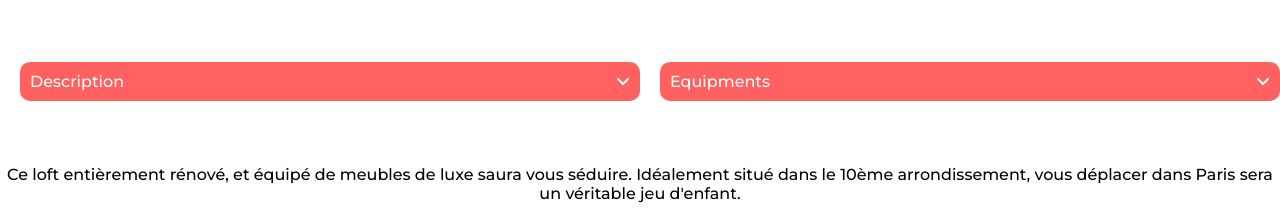
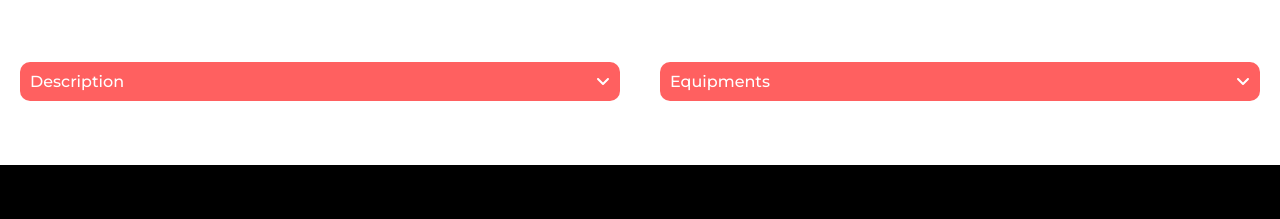
Before and after one commit to MathisZerbib/Zerbib_Mathis_10_240622, a React (Create React App) app: page /location/0979876d in a window 1280 px wide. Shown: the part 687-906 px from the top of the page. Built offline with nearby package versions, Linux system fonts and the light colour scheme.

Commit message:
styled accordion

```diff
--- a/src/components/Accordion/index.jsx
+++ b/src/components/Accordion/index.jsx
@@ -9,6 +9,7 @@ import { FontAwesomeIcon } from '@fortawesome/react-fontawesome';
 const AccordionCard = styled.div`
      width: 600px;
      margin: 2rem auto;
+     justify-content: space-between;
   `;
   const AccordionTitle = styled.div`
     display: flex;
@@ -17,12 +18,13 @@ const AccordionCard = styled.div`
     cursor: pointer;
     background-color: ${colors.primary};
     color: white;
-    width: 100%;
     padding: 10px;
     border-radius: 10px;
   `;
     const AccordionContent = styled.div`
     padding: 1rem;
+    background: #F6F6F6;
+    color: ${colors.primary};
     `;
 
 const Accordion = ({ title, content }) => {
@@ -41,6 +43,8 @@ const Accordion = ({ title, content }) => {
 
 
                              </AccordionTitle>
+
+                             {/* TODO If Received array Then map it for equipments */}
       {isActive && <AccordionContent>{content}</AccordionContent>}
     </AccordionCard>
   );
--- a/src/pages/Location/index.jsx
+++ b/src/pages/Location/index.jsx
@@ -157,8 +157,6 @@ function Location() {
                   <Accordion title="Equipments" content={el.equipments} />
 
               </AccordionContainer>
-              <p>{el.description}</p>
-              <p>{el.equipments}</p>
             </div>
           );
         })}
```
